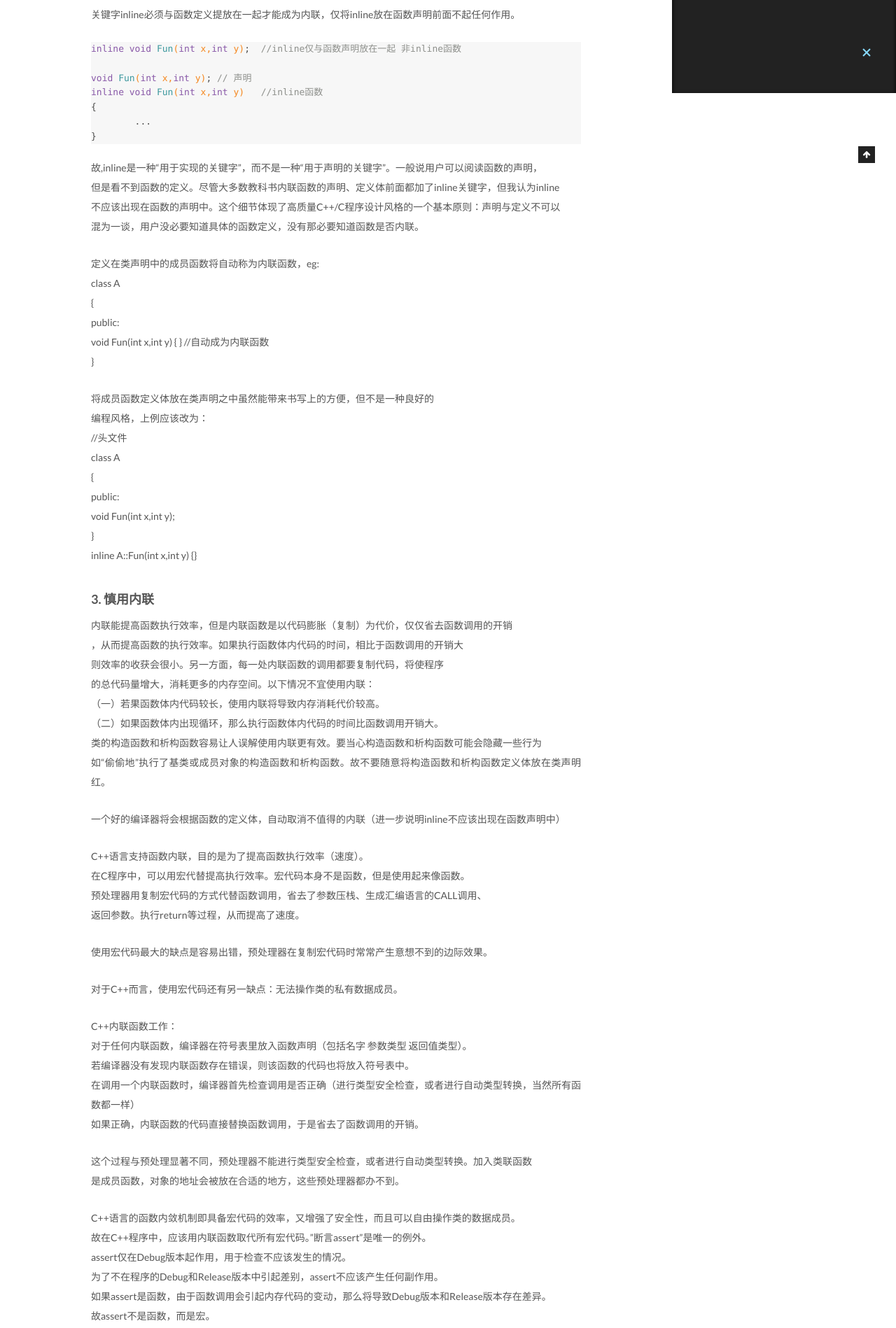
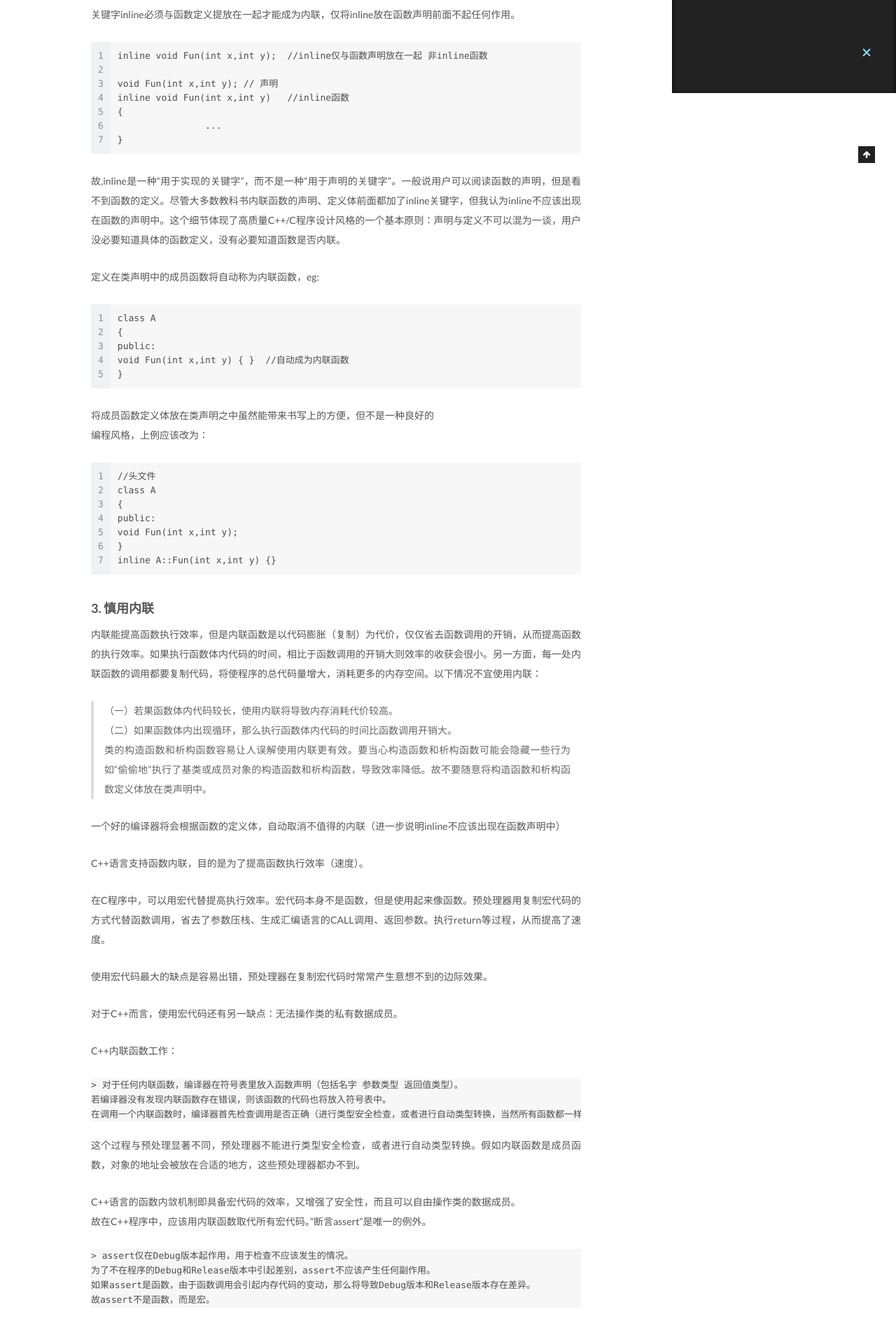
Before and after one commit to gaoyizhao/gaoyizhao.github.io, a plain HTML site: page 2017/05/26/内联函数/index.html in a window 1280 px wide. Shown: the part 667-2565 px from the top of the page at 70% size. Drawn offline with Linux system fonts and the light colour scheme.

Commit message:
Site updated: 2017-06-03 12:37:26

```diff
--- a/2017/05/26/123123/index.html
+++ b/2017/05/26/内联函数/index.html
@@ -90,17 +90,17 @@
 
 
 
-<meta name="description" content="内联函数1. inline函数 在函数声明或定义中函数返回类型前加上关键字inline，即把函数指定为内联。    inline函数对编译器而言必须是可见的，以便能够在调用点展开该函数。与非inline    函数不同的是，inline函数必须在调用该函数的每个文本文件中定义。当然，对于同一程序的不同文件    ，如果inlin函数出现的话，其定义必须相同。否则定义不相同，程序将会有未定义的行为。">
+<meta name="description" content="内联函数1. inline函数 在函数声明或定义中函数返回类型前加上关键字inline，即把函数指定为内联。      inline函数对编译器而言必须是可见的，以便能够在调用点展开该函数。与非inline函数不同的是，inline函数必须在调用该函数的每个文本文件中定义。当然，对于同一程序的不同文件，如果inlin函数出现的话，其定义必须相同。否则定义不相同，程序将会有未定义的行为。故建议将内联">
 <meta name="keywords" content="C++">
 <meta property="og:type" content="article">
 <meta property="og:title" content="123123">
-<meta property="og:url" content="http://yoursite.com/2017/05/26/123123/index.html">
+<meta property="og:url" content="http://yoursite.com/2017/05/26/内联函数/index.html">
 <meta property="og:site_name" content="Gao Yizhao&#39;s blog">
-<meta property="og:description" content="内联函数1. inline函数 在函数声明或定义中函数返回类型前加上关键字inline，即把函数指定为内联。    inline函数对编译器而言必须是可见的，以便能够在调用点展开该函数。与非inline    函数不同的是，inline函数必须在调用该函数的每个文本文件中定义。当然，对于同一程序的不同文件    ，如果inlin函数出现的话，其定义必须相同。否则定义不相同，程序将会有未定义的行为。">
-<meta property="og:updated_time" content="2017-06-03T03:37:36.347Z">
+<meta property="og:description" content="内联函数1. inline函数 在函数声明或定义中函数返回类型前加上关键字inline，即把函数指定为内联。      inline函数对编译器而言必须是可见的，以便能够在调用点展开该函数。与非inline函数不同的是，inline函数必须在调用该函数的每个文本文件中定义。当然，对于同一程序的不同文件，如果inlin函数出现的话，其定义必须相同。否则定义不相同，程序将会有未定义的行为。故建议将内联">
+<meta property="og:updated_time" content="2017-06-03T04:36:50.599Z">
 <meta name="twitter:card" content="summary">
 <meta name="twitter:title" content="123123">
-<meta name="twitter:description" content="内联函数1. inline函数 在函数声明或定义中函数返回类型前加上关键字inline，即把函数指定为内联。    inline函数对编译器而言必须是可见的，以便能够在调用点展开该函数。与非inline    函数不同的是，inline函数必须在调用该函数的每个文本文件中定义。当然，对于同一程序的不同文件    ，如果inlin函数出现的话，其定义必须相同。否则定义不相同，程序将会有未定义的行为。">
+<meta name="twitter:description" content="内联函数1. inline函数 在函数声明或定义中函数返回类型前加上关键字inline，即把函数指定为内联。      inline函数对编译器而言必须是可见的，以便能够在调用点展开该函数。与非inline函数不同的是，inline函数必须在调用该函数的每个文本文件中定义。当然，对于同一程序的不同文件，如果inlin函数出现的话，其定义必须相同。否则定义不相同，程序将会有未定义的行为。故建议将内联">
 
 
 
@@ -128,7 +128,7 @@
 
 
 
-  <link rel="canonical" href="http://yoursite.com/2017/05/26/123123/"/>
+  <link rel="canonical" href="http://yoursite.com/2017/05/26/内联函数/"/>
 
 
 
@@ -274,7 +274,7 @@
 
 
   <article class="post post-type-normal " itemscope itemtype="http://schema.org/Article">
-    <link itemprop="mainEntityOfPage" href="http://yoursite.com/2017/05/26/123123/">
+    <link itemprop="mainEntityOfPage" href="http://yoursite.com/2017/05/26/内联函数/">
 
     <span hidden itemprop="author" itemscope itemtype="http://schema.org/Person">
       <meta itemprop="name" content="John Doe">
@@ -339,29 +339,32 @@
 
 
         <h1 id="内联函数"><a href="#内联函数" class="headerlink" title="内联函数"></a>内联函数</h1><h4 id="1-inline函数"><a href="#1-inline函数" class="headerlink" title="1. inline函数"></a>1. inline函数</h4><blockquote>
-<p>在函数声明或定义中函数返回类型前加上关键字inline，即把函数指定为内联。<br>    inline函数对编译器而言必须是可见的，以便能够在调用点展开该函数。与非inline<br>    函数不同的是，inline函数必须在调用该函数的每个文本文件中定义。当然，对于同一程序的不同文件<br>    ，如果inlin函数出现的话，其定义必须相同。否则定义不相同，程序将会有未定义的行为。<br>        故建议将内联函数定义到头文件中。每个调用该inline函数的文件都包含该文件。<br>    这种方法保证每个inline函数只有一个定义，且程序无需复制代码，并且不可能在程序的<br>    生命期中引起无意义的不匹配的事情。</p>
+<p>在函数声明或定义中函数返回类型前加上关键字inline，即把函数指定为内联。<br>      inline函数对编译器而言必须是可见的，以便能够在调用点展开该函数。与非inline函数不同的是，inline函数必须在调用该函数的每个文本文件中定义。当然，对于同一程序的不同文件，如果inlin函数出现的话，其定义必须相同。否则定义不相同，程序将会有未定义的行为。故建议将内联函数定义到头文件中。每个调用该inline函数的文件都包含该文件。<br>    这种方法保证每个inline函数只有一个定义，且程序无需复制代码，并且不可能在程序的生命期中引起无意义的不匹配的事情。</p>
 </blockquote>
-<h4 id="2-inline函数的编程风格"><a href="#2-inline函数的编程风格" class="headerlink" title="2. inline函数的编程风格"></a>2. inline函数的编程风格</h4><p>关键字inline必须与函数定义提放在一起才能成为内联，仅将inline放在函数声明前面不起任何作用。</p>
-<pre><code class="cpp"><span class="function"><span class="keyword">inline</span> <span class="keyword">void</span> <span class="title">Fun</span><span class="params">(<span class="keyword">int</span> x,<span class="keyword">int</span> y)</span></span>;  <span class="comment">//inline仅与函数声明放在一起 非inline函数</span>
-
-<span class="function"><span class="keyword">void</span> <span class="title">Fun</span><span class="params">(<span class="keyword">int</span> x,<span class="keyword">int</span> y)</span></span>; <span class="comment">// 声明</span>
-<span class="function"><span class="keyword">inline</span> <span class="keyword">void</span> <span class="title">Fun</span><span class="params">(<span class="keyword">int</span> x,<span class="keyword">int</span> y)</span>   <span class="comment">//inline函数</span>
-</span>{
-        ...
-}
-</code></pre>
-<p>故,inline是一种“用于实现的关键字”，而不是一种“用于声明的关键字”。一般说用户可以阅读函数的声明，<br>但是看不到函数的定义。尽管大多数教科书内联函数的声明、定义体前面都加了inline关键字，但我认为inline<br>不应该出现在函数的声明中。这个细节体现了高质量C++/C程序设计风格的一个基本原则：声明与定义不可以<br>混为一谈，用户没必要知道具体的函数定义，没有那必要知道函数是否内联。</p>
-<p>定义在类声明中的成员函数将自动称为内联函数，eg:<br>class A<br>{<br>public:<br>void Fun(int x,int y) { }  //自动成为内联函数<br>}</p>
-<p>将成员函数定义体放在类声明之中虽然能带来书写上的方便，但不是一种良好的<br>编程风格，上例应该改为：<br>//头文件<br>class A<br>{<br>public:<br>void Fun(int x,int y);<br>}<br>inline A::Fun(int x,int y) {}</p>
-<h4 id="3-慎用内联"><a href="#3-慎用内联" class="headerlink" title="3.  慎用内联"></a>3.  慎用内联</h4><p>内联能提高函数执行效率，但是内联函数是以代码膨胀（复制）为代价，仅仅省去函数调用的开销<br>，从而提高函数的执行效率。如果执行函数体内代码的时间，相比于函数调用的开销大<br>则效率的收获会很小。另一方面，每一处内联函数的调用都要复制代码，将使程序<br>的总代码量增大，消耗更多的内存空间。以下情况不宜使用内联：<br>（一）若果函数体内代码较长，使用内联将导致内存消耗代价较高。<br>（二）如果函数体内出现循环，那么执行函数体内代码的时间比函数调用开销大。<br>类的构造函数和析构函数容易让人误解使用内联更有效。要当心构造函数和析构函数可能会隐藏一些行为<br>如“偷偷地”执行了基类或成员对象的构造函数和析构函数。故不要随意将构造函数和析构函数定义体放在类声明红。</p>
+<h4 id="2-inline函数的编程风格"><a href="#2-inline函数的编程风格" class="headerlink" title="2. inline函数的编程风格"></a>2. inline函数的编程风格</h4><p>关键字inline必须与函数定义提放在一起才能成为内联，仅将inline放在函数声明前面不起任何作用。<br><figure class="highlight plain"><table><tr><td class="gutter"><pre><div class="line">1</div><div class="line">2</div><div class="line">3</div><div class="line">4</div><div class="line">5</div><div class="line">6</div><div class="line">7</div></pre></td><td class="code"><pre><div class="line">inline void Fun(int x,int y);  //inline仅与函数声明放在一起 非inline函数</div><div class="line">	</div><div class="line">void Fun(int x,int y); // 声明</div><div class="line">inline void Fun(int x,int y)   //inline函数</div><div class="line">&#123;</div><div class="line">		...</div><div class="line">&#125;</div></pre></td></tr></table></figure></p>
+<p>故,inline是一种“用于实现的关键字”，而不是一种“用于声明的关键字”。一般说用户可以阅读函数的声明，但是看不到函数的定义。尽管大多数教科书内联函数的声明、定义体前面都加了inline关键字，但我认为inline不应该出现在函数的声明中。这个细节体现了高质量C++/C程序设计风格的一个基本原则：声明与定义不可以混为一谈，用户没必要知道具体的函数定义，没有必要知道函数是否内联。</p>
+<p>定义在类声明中的成员函数将自动称为内联函数，eg:<br><figure class="highlight plain"><table><tr><td class="gutter"><pre><div class="line">1</div><div class="line">2</div><div class="line">3</div><div class="line">4</div><div class="line">5</div></pre></td><td class="code"><pre><div class="line">class A</div><div class="line">&#123;</div><div class="line">public:</div><div class="line">void Fun(int x,int y) &#123; &#125;  //自动成为内联函数</div><div class="line">&#125;</div></pre></td></tr></table></figure></p>
+<p>将成员函数定义体放在类声明之中虽然能带来书写上的方便，但不是一种良好的<br>编程风格，上例应该改为：<br><figure class="highlight plain"><table><tr><td class="gutter"><pre><div class="line">1</div><div class="line">2</div><div class="line">3</div><div class="line">4</div><div class="line">5</div><div class="line">6</div><div class="line">7</div></pre></td><td class="code"><pre><div class="line">//头文件</div><div class="line">class A</div><div class="line">&#123;</div><div class="line">public:</div><div class="line">void Fun(int x,int y);</div><div class="line">&#125;</div><div class="line">inline A::Fun(int x,int y) &#123;&#125;</div></pre></td></tr></table></figure></p>
+<h4 id="3-慎用内联"><a href="#3-慎用内联" class="headerlink" title="3.  慎用内联"></a>3.  慎用内联</h4><p>内联能提高函数执行效率，但是内联函数是以代码膨胀（复制）为代价，仅仅省去函数调用的开销，从而提高函数的执行效率。如果执行函数体内代码的时间，相比于函数调用的开销大则效率的收获会很小。另一方面，每一处内联函数的调用都要复制代码，将使程序的总代码量增大，消耗更多的内存空间。以下情况不宜使用内联：</p>
+<blockquote>
+<p>（一）若果函数体内代码较长，使用内联将导致内存消耗代价较高。<br>（二）如果函数体内出现循环，那么执行函数体内代码的时间比函数调用开销大。<br>类的构造函数和析构函数容易让人误解使用内联更有效。要当心构造函数和析构函数可能会隐藏一些行为如“偷偷地”执行了基类或成员对象的构造函数和析构函数，导致效率降低。故不要随意将构造函数和析构函数定义体放在类声明中。</p>
+</blockquote>
 <p>一个好的编译器将会根据函数的定义体，自动取消不值得的内联（进一步说明inline不应该出现在函数声明中）</p>
-<p>C++语言支持函数内联，目的是为了提高函数执行效率（速度）。<br>在C程序中，可以用宏代替提高执行效率。宏代码本身不是函数，但是使用起来像函数。<br>预处理器用复制宏代码的方式代替函数调用，省去了参数压栈、生成汇编语言的CALL调用、<br>返回参数。执行return等过程，从而提高了速度。</p>
+<p>C++语言支持函数内联，目的是为了提高函数执行效率（速度）。</p>
+<p>在C程序中，可以用宏代替提高执行效率。宏代码本身不是函数，但是使用起来像函数。预处理器用复制宏代码的方式代替函数调用，省去了参数压栈、生成汇编语言的CALL调用、返回参数。执行return等过程，从而提高了速度。</p>
 <p>使用宏代码最大的缺点是容易出错，预处理器在复制宏代码时常常产生意想不到的边际效果。</p>
 <p>对于C++而言，使用宏代码还有另一缺点：无法操作类的私有数据成员。</p>
-<p>C++内联函数工作：<br>    对于任何内联函数，编译器在符号表里放入函数声明（包括名字 参数类型 返回值类型）。<br>    若编译器没有发现内联函数存在错误，则该函数的代码也将放入符号表中。<br>    在调用一个内联函数时，编译器首先检查调用是否正确（进行类型安全检查，或者进行自动类型转换，当然所有函数都一样）<br>    如果正确，内联函数的代码直接替换函数调用，于是省去了函数调用的开销。</p>
-<p>这个过程与预处理显著不同，预处理器不能进行类型安全检查，或者进行自动类型转换。加入类联函数<br>    是成员函数，对象的地址会被放在合适的地方，这些预处理器都办不到。</p>
-<p>C++语言的函数内敛机制即具备宏代码的效率，又增强了安全性，而且可以自由操作类的数据成员。<br>    故在C++程序中，应该用内联函数取代所有宏代码。”断言assert”是唯一的例外。<br>    assert仅在Debug版本起作用，用于检查不应该发生的情况。<br>    为了不在程序的Debug和Release版本中引起差别，assert不应该产生任何副作用。<br>    如果assert是函数，由于函数调用会引起内存代码的变动，那么将导致Debug版本和Release版本存在差异。<br>    故assert不是函数，而是宏。</p>
-
+<p>C++内联函数工作：</p>
+<pre><code>&gt; 对于任何内联函数，编译器在符号表里放入函数声明（包括名字 参数类型 返回值类型）。
+若编译器没有发现内联函数存在错误，则该函数的代码也将放入符号表中。
+在调用一个内联函数时，编译器首先检查调用是否正确（进行类型安全检查，或者进行自动类型转换，当然所有函数都一样）。如果正确，内联函数的代码直接替换函数调用，于是省去了函数调用的开销。
+</code></pre><p>这个过程与预处理显著不同，预处理器不能进行类型安全检查，或者进行自动类型转换。假如内联函数是成员函数，对象的地址会被放在合适的地方，这些预处理器都办不到。</p>
+<p>C++语言的函数内敛机制即具备宏代码的效率，又增强了安全性，而且可以自由操作类的数据成员。<br>    故在C++程序中，应该用内联函数取代所有宏代码。”断言assert”是唯一的例外。</p>
+<pre><code>&gt; assert仅在Debug版本起作用，用于检查不应该发生的情况。
+为了不在程序的Debug和Release版本中引起差别，assert不应该产生任何副作用。
+如果assert是函数，由于函数调用会引起内存代码的变动，那么将导致Debug版本和Release版本存在差异。
+故assert不是函数，而是宏。
+</code></pre>
 
     </div>
 
--- a/css/main.css
+++ b/css/main.css
@@ -1705,7 +1705,7 @@ pre .javascript .function {
   width: 4px;
   height: 4px;
   border-radius: 50%;
-  background: #f15dff;
+  background: #ffff69;
 }
 .links-of-blogroll {
   font-size: 13px;
```
Also changed, not shown: 2017/05/26/hello-world/index.html (+1 -1 lines), archives/2017/05/index.html (+1 -1 lines), archives/2017/index.html (+1 -1 lines), archives/index.html (+1 -1 lines), index.html (+24 -21 lines), tags/C/index.html (+1 -1 lines).
